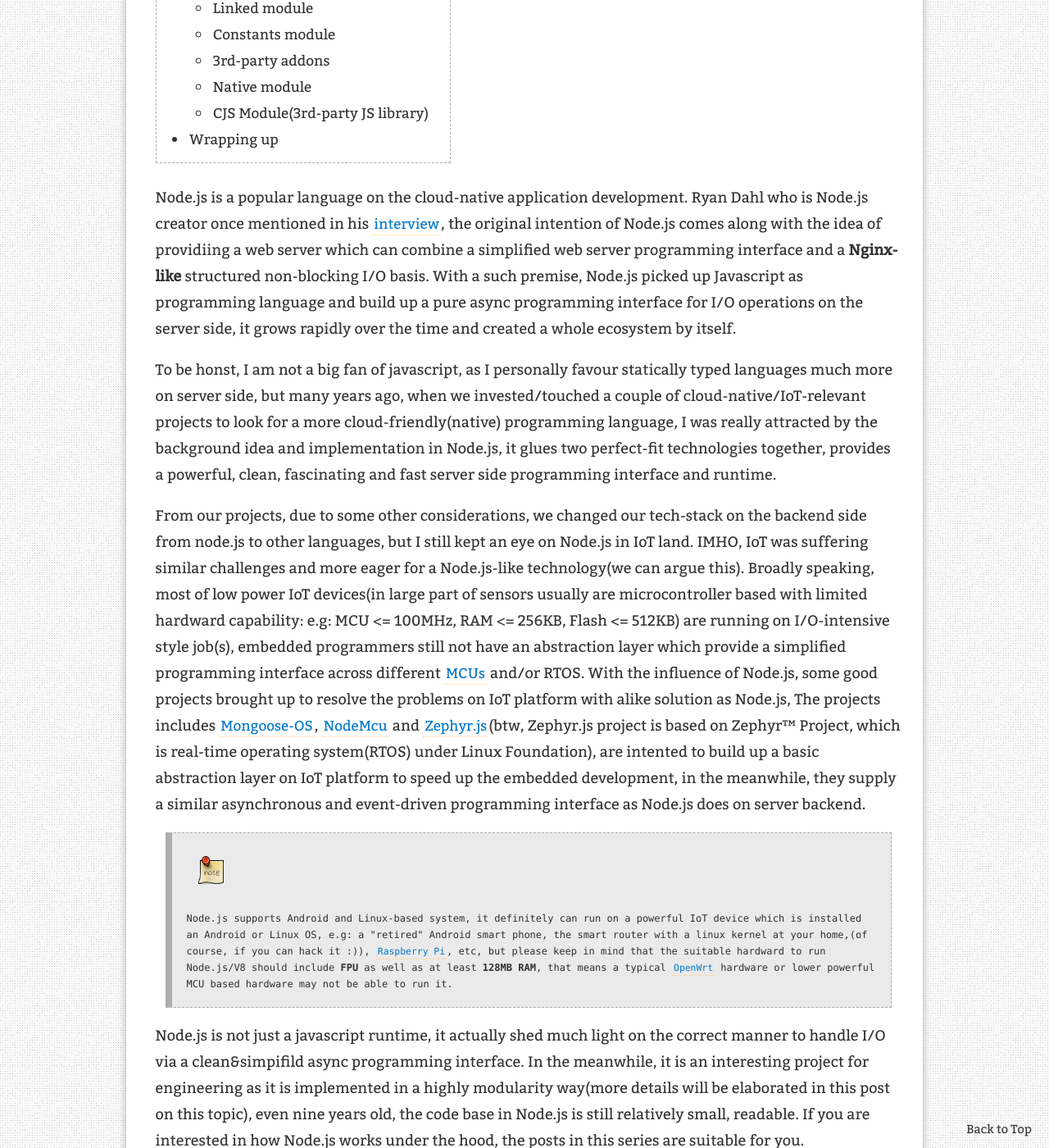
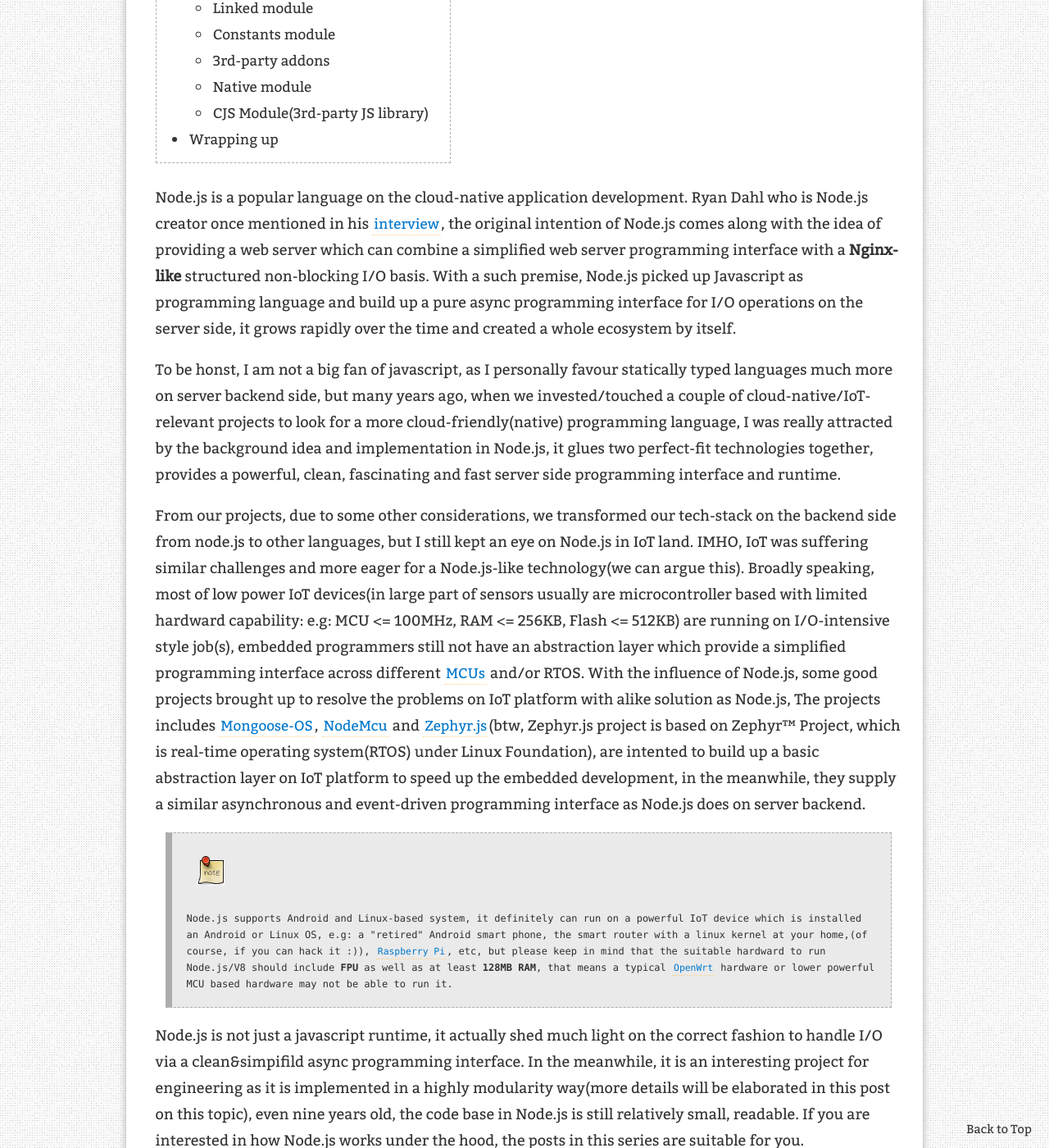
Before and after one commit to leezhenghui/leezhenghui.github.io, a Jekyll site: the page built from _posts/2018-11-11-demystify-node.js-modularity.md, in a window 1280 px wide and 1400 px high, scrolled down 900 px. Shown: the whole window at 82% size. Built offline with Jekyll 4.4.1, drawn with Linux system fonts in a browser that asks for light colours; comment, search, counter and statistics services are not loaded.

Commit message:
auto udpate by doc builder

```diff
--- a/_posts/2018-11-11-demystify-node.js-modularity.md
+++ b/_posts/2018-11-11-demystify-node.js-modularity.md
@@ -14,17 +14,17 @@
 * Kramdown table of contents
 {:toc .toc}
 
-Node.js is a popular language on the cloud-native application development. Ryan Dahl who is Node.js creator once mentioned in his [interview](https://mappingthejourney.com/single-post/2017/08/31/episode-8-interview-with-ryan-dahl-creator-of-nodejs/), the original intention of Node.js comes along with the idea of providiing a web server which can combine a simplified web server programming interface and a **Nginx-like** structured non-blocking I/O basis. With a such premise, Node.js picked up Javascript as programming language and build up a pure async programming interface for I/O operations on the server side, it grows rapidly over the time and created a whole ecosystem by itself.
+Node.js is a popular language on the cloud-native application development. Ryan Dahl who is Node.js creator once mentioned in his [interview](https://mappingthejourney.com/single-post/2017/08/31/episode-8-interview-with-ryan-dahl-creator-of-nodejs/), the original intention of Node.js comes along with the idea of providing a web server which can combine a simplified web server programming interface with a **Nginx-like** structured non-blocking I/O basis. With a such premise, Node.js picked up Javascript as programming language and build up a pure async programming interface for I/O operations on the server side, it grows rapidly over the time and created a whole ecosystem by itself.
 
-To be honst, I am not a big fan of javascript, as I personally favour statically typed languages much more on server side, but many years ago, when we invested/touched a couple of cloud-native/IoT-relevant projects to look for a more cloud-friendly(native) programming language, I was really attracted by the background idea and implementation in Node.js, it glues two perfect-fit technologies together, provides a powerful, clean, fascinating and fast server side programming interface and runtime.
+To be honst, I am not a big fan of javascript, as I personally favour statically typed languages much more on server backend side, but many years ago, when we invested/touched a couple of cloud-native/IoT-relevant projects to look for a more cloud-friendly(native) programming language, I was really attracted by the background idea and implementation in Node.js, it glues two perfect-fit technologies together, provides a powerful, clean, fascinating and fast server side programming interface and runtime.
 
-From our projects, due to some other considerations, we changed our tech-stack on the backend side from node.js to other languages, but I still kept an eye on Node.js in IoT land. IMHO, IoT was suffering similar challenges and more eager for a Node.js-like technology(we can argue this). Broadly speaking, most of low power IoT devices(in large part of sensors usually are microcontroller based with limited hardward capability: e.g: MCU <= 100MHz, RAM <= 256KB, Flash <= 512KB) are running on I/O-intensive style job(s), embedded programmers still not have an abstraction layer which provide a simplified programming interface across different [MCUs](https://en.wikipedia.org/wiki/Microcontroller) and/or RTOS. With the influence of Node.js, some good projects brought up to resolve the problems on IoT platform with alike solution as Node.js, The projects includes [Mongoose-OS](https://github.com/cesanta/mongoose-os), [NodeMcu](https://github.com/nodemcu) and [Zephyr.js](https://github.com/intel/zephyr.js)(btw, Zephyr.js project is based on Zephyr™ Project, which is real-time operating system(RTOS) under Linux Foundation), are intented to build up a basic abstraction layer on IoT platform to speed up the embedded development, in the meanwhile, they supply a similar asynchronous and event-driven programming interface as Node.js does on server backend.
+From our projects, due to some other considerations, we transformed our tech-stack on the backend side from node.js to other languages, but I still kept an eye on Node.js in IoT land. IMHO, IoT was suffering similar challenges and more eager for a Node.js-like technology(we can argue this). Broadly speaking, most of low power IoT devices(in large part of sensors usually are microcontroller based with limited hardward capability: e.g: MCU <= 100MHz, RAM <= 256KB, Flash <= 512KB) are running on I/O-intensive style job(s), embedded programmers still not have an abstraction layer which provide a simplified programming interface across different [MCUs](https://en.wikipedia.org/wiki/Microcontroller) and/or RTOS. With the influence of Node.js, some good projects brought up to resolve the problems on IoT platform with alike solution as Node.js, The projects includes [Mongoose-OS](https://github.com/cesanta/mongoose-os), [NodeMcu](https://github.com/nodemcu) and [Zephyr.js](https://github.com/intel/zephyr.js)(btw, Zephyr.js project is based on Zephyr™ Project, which is real-time operating system(RTOS) under Linux Foundation), are intented to build up a basic abstraction layer on IoT platform to speed up the embedded development, in the meanwhile, they supply a similar asynchronous and event-driven programming interface as Node.js does on server backend.
 
 > ![Note]({{ site.url }}/assets/ico/note.png)
 >
 > Node.js supports Android and Linux-based system, it definitely can run on a powerful IoT device which is installed an Android or Linux OS, e.g: a "retired" Android smart phone, the smart router with a linux kernel at your home,(of course, if you can hack it :)), [Raspberry Pi](https://www.raspberrypi.org/), etc, but please keep in mind that the suitable hardward to run Node.js/V8 should include **FPU** as well as at least **128MB RAM**, that means a typical [OpenWrt](https://en.wikipedia.org/wiki/OpenWrt) hardware or lower powerful MCU based hardware may not be able to run it.
 
-Node.js is not just a javascript runtime, it actually shed much light on the correct manner to handle I/O via a clean&simpifild async programming interface. In the meanwhile, it is an interesting project for engineering as it is implemented in a highly modularity way(more details will be elaborated in this post on this topic), even nine years old, the code base in Node.js is still relatively small, readable. If you are interested in how Node.js works under the hood, the posts in this series are suitable for you.
+Node.js is not just a javascript runtime, it actually shed much light on the correct fashion to handle I/O via a clean&simpifild async programming interface. In the meanwhile, it is an interesting project for engineering as it is implemented in a highly modularity way(more details will be elaborated in this post on this topic), even nine years old, the code base in Node.js is still relatively small, readable. If you are interested in how Node.js works under the hood, the posts in this series are suitable for you.
 
 ## Node.js builder
 
```
